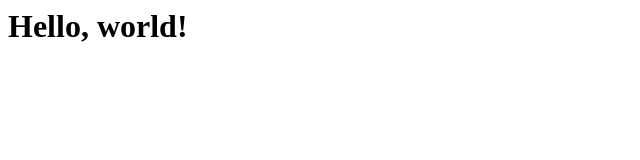
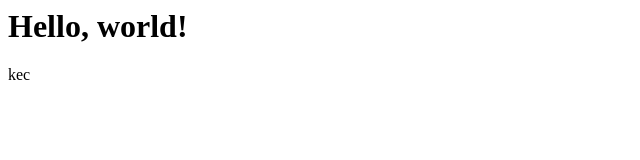
Before and after one commit to Dhevasriee/devops-demo, a plain HTML site: page index.html in a window 1280 px wide. Shown: the full height of the page, 0-640 px from the left. Drawn offline with Linux system fonts and the light colour scheme.

Commit message:
Update index.html

```diff
--- a/index.html
+++ b/index.html
@@ -4,5 +4,6 @@
 </head>
 <body>
     <h1>Hello, world!</h1>
+    <p>kec</p>
 </body>
 </html>
```
